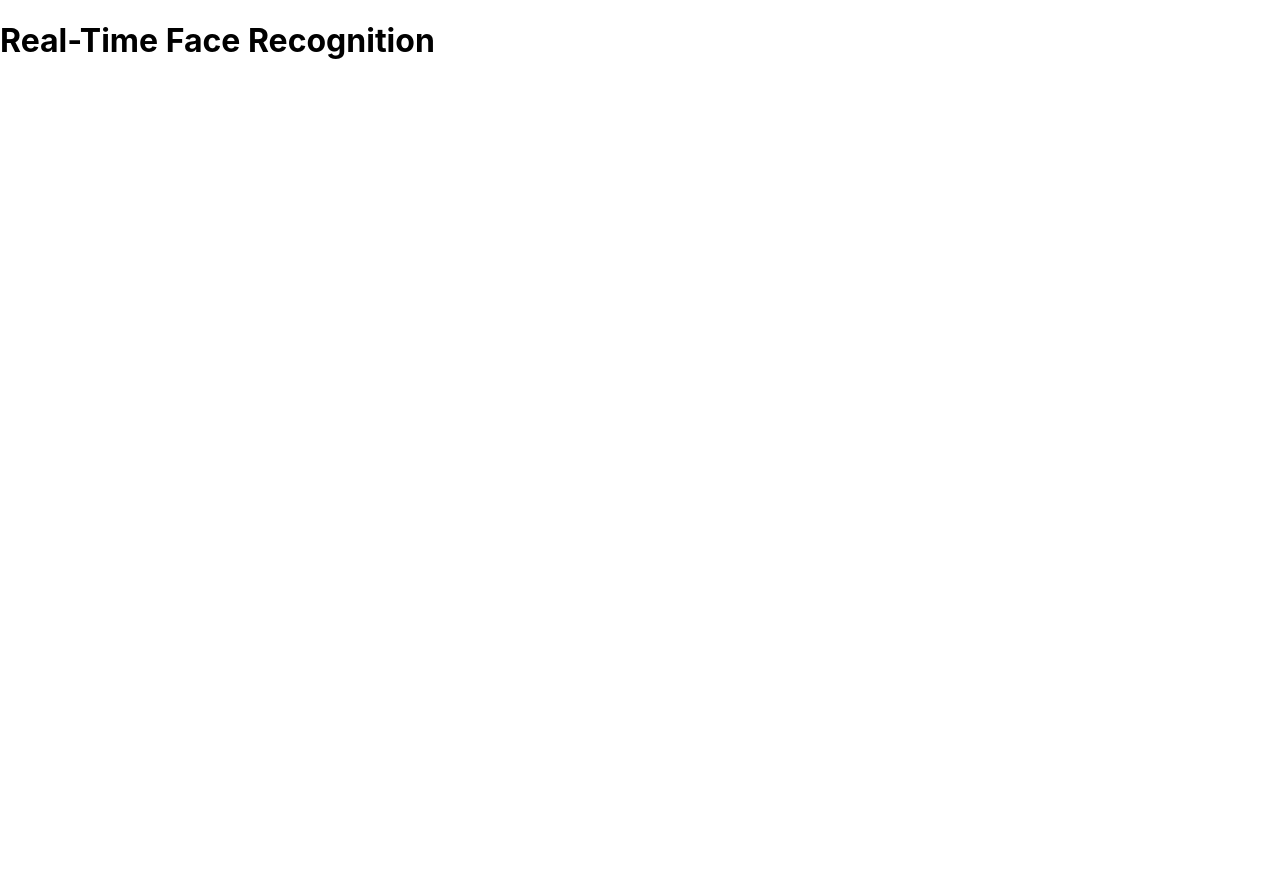
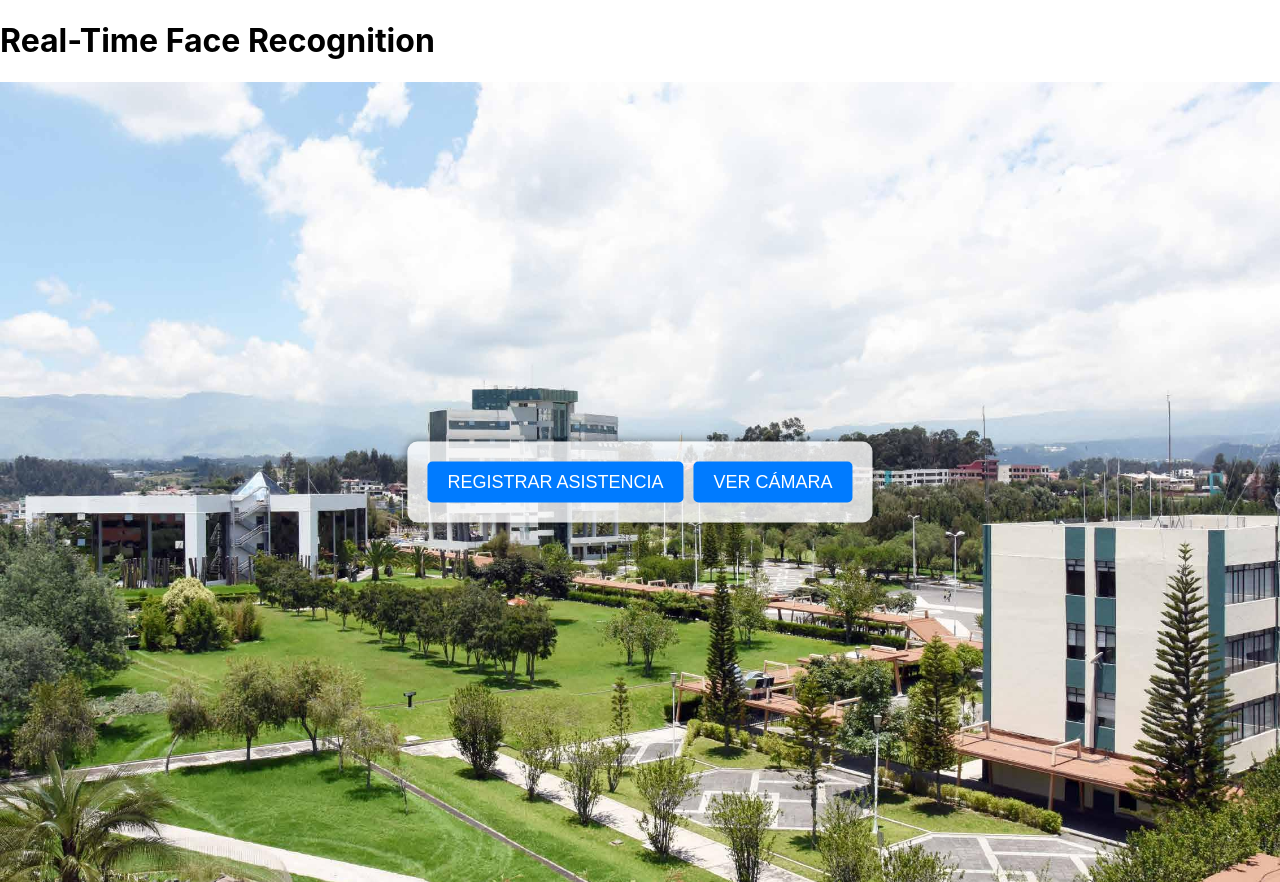
Before and after one commit to CharlesZambrano/Attendance-Monitoring-App-ESPE, a React (Create React App) app: page / in a window 1280 px wide. Before the commit the page ends 800 px from the top, so only its background shows below. Built offline with nearby package versions, Linux system fonts and the light colour scheme; no server answers.

Commit message:
[FIX] Camara

```diff
--- a/src/App.js
+++ b/src/App.js
@@ -1,24 +1,11 @@
-import React, { useState } from 'react';
-import CameraFeed from './components/CameraFeed';
-import ModalResult from './components/ModalResult';
+import React from 'react';
+import IdleScreen from './components/IdleScreen';
 
 function App() {
-  const [identity, setIdentity] = useState(null);
-
-  const handleRecognize = (identity) => {
-    console.log("Identity recognized: ", identity);
-    setIdentity(identity);
-  };
-
-  const closeModal = () => {
-    setIdentity(null);
-  };
-
   return (
     <div>
       <h1>Real-Time Face Recognition</h1>
-      <CameraFeed onRecognize={handleRecognize} />
-      {identity && <ModalResult identity={identity} onClose={closeModal} />}
+      <IdleScreen />
     </div>
   );
 }
--- a/src/components/CameraFeed.jsx
+++ b/src/components/CameraFeed.jsx
@@ -6,11 +6,6 @@ const CameraFeed = ({ onRecognize }) => {
   const [isVideoReady, setIsVideoReady] = useState(false);
 
   const captureFrame = useCallback(() => {
-    if (!webcamRef.current) {
-      console.error("webcamRef.current is null");
-      return null;
-    }
-
     const video = webcamRef.current.video;
     if (!video) {
       console.error("Video element is not ready yet");
@@ -26,65 +21,24 @@ const CameraFeed = ({ onRecognize }) => {
     return canvas;
   }, []);
 
-  const detectMotion = useCallback(() => {
-    const canvas = captureFrame();
-    if (!canvas) return;
-
-    const context = canvas.getContext('2d');
-    const currentFrame = context.getImageData(0, 0, canvas.width, canvas.height);
-
-    if (webcamRef.current.prevFrame) {
-      const diff = calculateFrameDifference(webcamRef.current.prevFrame, currentFrame);
-      console.log("Motion difference detected: ", diff);
-      if (diff > 10000) {  // Umbral de detección de movimiento
-        setIsVideoReady(true);
-      }
-    }
-
-    webcamRef.current.prevFrame = currentFrame;
-  }, [captureFrame]);
-
-  useEffect(() => {
-    const interval = setInterval(() => {
-      if (isVideoReady) {
-        detectMotion();
-      }
-    }, 200);  // Comprobar movimiento cada 200ms
-
-    return () => clearInterval(interval);
-  }, [isVideoReady, detectMotion]);
-
-  const calculateFrameDifference = (prevFrame, currentFrame) => {
-    let diff = 0;
-    for (let i = 0; i < prevFrame.data.length; i += 4) {
-      diff += Math.abs(prevFrame.data[i] - currentFrame.data[i]);
-    }
-    return diff;
-  };
-
   useEffect(() => {
     if (isVideoReady) {
-      console.log("Camera feed is active. Starting frame capture...");
-      const interval = setInterval(() => {
       const canvas = captureFrame();
       if (!canvas) return;
 
       canvas.toBlob((blob) => {
         const formData = new FormData();
         formData.append('image', blob);
-          console.log("Sending frame to backend for face detection...");
 
         fetch('http://localhost:5000/detect', { method: 'POST', body: formData })
           .then(response => response.json())
           .then(data => {
             if (data.faces.length > 0) {
-                console.log("Faces detected: ", data.faces);
               const face = data.faces[0];
               formData.append('faces', JSON.stringify([face]));
               fetch('http://localhost:5000/recognize', { method: 'POST', body: formData })
                 .then(response => response.json())
                 .then(result => {
-                    console.log("Recognition result: ", result.identities[0]);
                   onRecognize(result.identities[0]);
                 });
             } else {
@@ -94,9 +48,6 @@ const CameraFeed = ({ onRecognize }) => {
             console.error("Error during face detection: ", error);
           });
       });
-      }, 2000); // Enviar cada 2 segundos cuando hay movimiento
-
-      return () => clearInterval(interval);
     }
   }, [isVideoReady, captureFrame, onRecognize]);
 
@@ -107,7 +58,7 @@ const CameraFeed = ({ onRecognize }) => {
         audio={false}
         style={{ width: '100%' }}
         screenshotFormat="image/jpeg"
-        onUserMedia={() => setIsVideoReady(true)}  // Indicamos cuando el video esté listo
+        onUserMedia={() => setIsVideoReady(true)}
       />
     </div>
   );
--- a/src/components/IdleScreen.jsx
+++ b/src/components/IdleScreen.jsx
@@ -1,9 +1,146 @@
-import React from 'react';
+import React, { useRef, useState } from 'react';
+import Webcam from 'react-webcam';
+import fondo from '../assets/fondo.jpeg'; // Asegúrate de que la ruta de la imagen es correcta
+import ModalResult from './ModalResult';
 
 const IdleScreen = () => {
+  const webcamRef = useRef(null);
+  const [identity, setIdentity] = useState(null);
+  const [isCameraVisible, setIsCameraVisible] = useState(false);
+
+  const captureAndRecognize = async () => {
+    setIsCameraVisible(true);
+    await new Promise(resolve => setTimeout(resolve, 1000));
+    const video = webcamRef.current?.video;
+
+    if (!video) {
+      console.error("Video element is not ready yet");
+      setIsCameraVisible(false);
+      return;
+    }
+
+    const canvas = document.createElement('canvas');
+    canvas.width = video.videoWidth;
+    canvas.height = video.videoHeight;
+    const context = canvas.getContext('2d');
+    context.drawImage(video, 0, 0, canvas.width, canvas.height);
+
+    canvas.toBlob(async (blob) => {
+      const formData = new FormData();
+      formData.append('image', blob);
+
+      try {
+        const detectResponse = await fetch('http://localhost:5000/detect', {
+          method: 'POST',
+          body: formData
+        });
+        const detectData = await detectResponse.json();
+
+        if (detectData.faces && detectData.faces.length > 0) {
+          const face = detectData.faces[0];
+          formData.append('faces', JSON.stringify([face]));
+
+          const recognizeResponse = await fetch('http://localhost:5000/recognize', {
+            method: 'POST',
+            body: formData
+          });
+          const recognizeData = await recognizeResponse.json();
+
+          setIdentity(recognizeData.identities[0]);
+        } else {
+          console.log("No faces detected.");
+          setIdentity("Desconocido");
+        }
+      } catch (error) {
+        console.error("Error during face detection: ", error);
+        setIdentity("Error");
+      } finally {
+        setIsCameraVisible(false);
+      }
+    });
+  };
+
+  const closeModal = () => {
+    setIdentity(null);
+  };
+
+  const toggleCameraVisibility = () => {
+    setIsCameraVisible(prevState => !prevState);
+  };
+
   return (
-    <div style={{ textAlign: 'center', padding: '20px' }}>
-      <img src="../assets/fondo.jpeg" alt="Idle Screen" style={{ width: '100%' }} />
+    <div
+      style={{
+        position: 'relative',
+        height: '100vh',
+        backgroundImage: `url(${fondo})`,
+        backgroundSize: 'cover',
+        backgroundPosition: 'center',
+        backgroundRepeat: 'no-repeat',
+        overflow: 'hidden'
+      }}
+    >
+      <div
+        style={{
+          position: 'absolute',
+          top: '50%',
+          left: '50%',
+          transform: 'translate(-50%, -50%)',
+          backgroundColor: 'rgba(255, 255, 255, 0.8)', // Fondo blanco semitransparente
+          padding: '20px',
+          borderRadius: '10px',
+          boxShadow: '0px 0px 10px rgba(0,0,0,0.5)'
+        }}
+      >
+        <button
+          onClick={captureAndRecognize}
+          style={{
+            padding: '10px 20px',
+            fontSize: '18px',
+            marginRight: '10px',
+            cursor: 'pointer',
+            borderRadius: '5px',
+            border: 'none',
+            backgroundColor: '#007bff',
+            color: 'white'
+          }}
+        >
+          REGISTRAR ASISTENCIA
+        </button>
+
+        <button
+          onClick={toggleCameraVisibility}
+          style={{
+            padding: '10px 20px',
+            fontSize: '18px',
+            cursor: 'pointer',
+            borderRadius: '5px',
+            border: 'none',
+            backgroundColor: '#007bff',
+            color: 'white'
+          }}
+        >
+          {isCameraVisible ? 'OCULTAR CÁMARA' : 'VER CÁMARA'}
+        </button>
+      </div>
+
+      {isCameraVisible && (
+        <Webcam
+          ref={webcamRef}
+          audio={false}
+          style={{
+            position: 'absolute',
+            top: '50%',
+            left: '50%',
+            transform: 'translate(-50%, -50%)',
+            width: '50%',
+            marginTop: '20px'
+          }}
+          screenshotFormat="image/jpeg"
+        />
+      )}
+
+      {identity && <ModalResult identity={identity} onClose={closeModal} />}
     </div>
   );
 };
```
Lines whose indentation alone changed are shown as unchanged.
